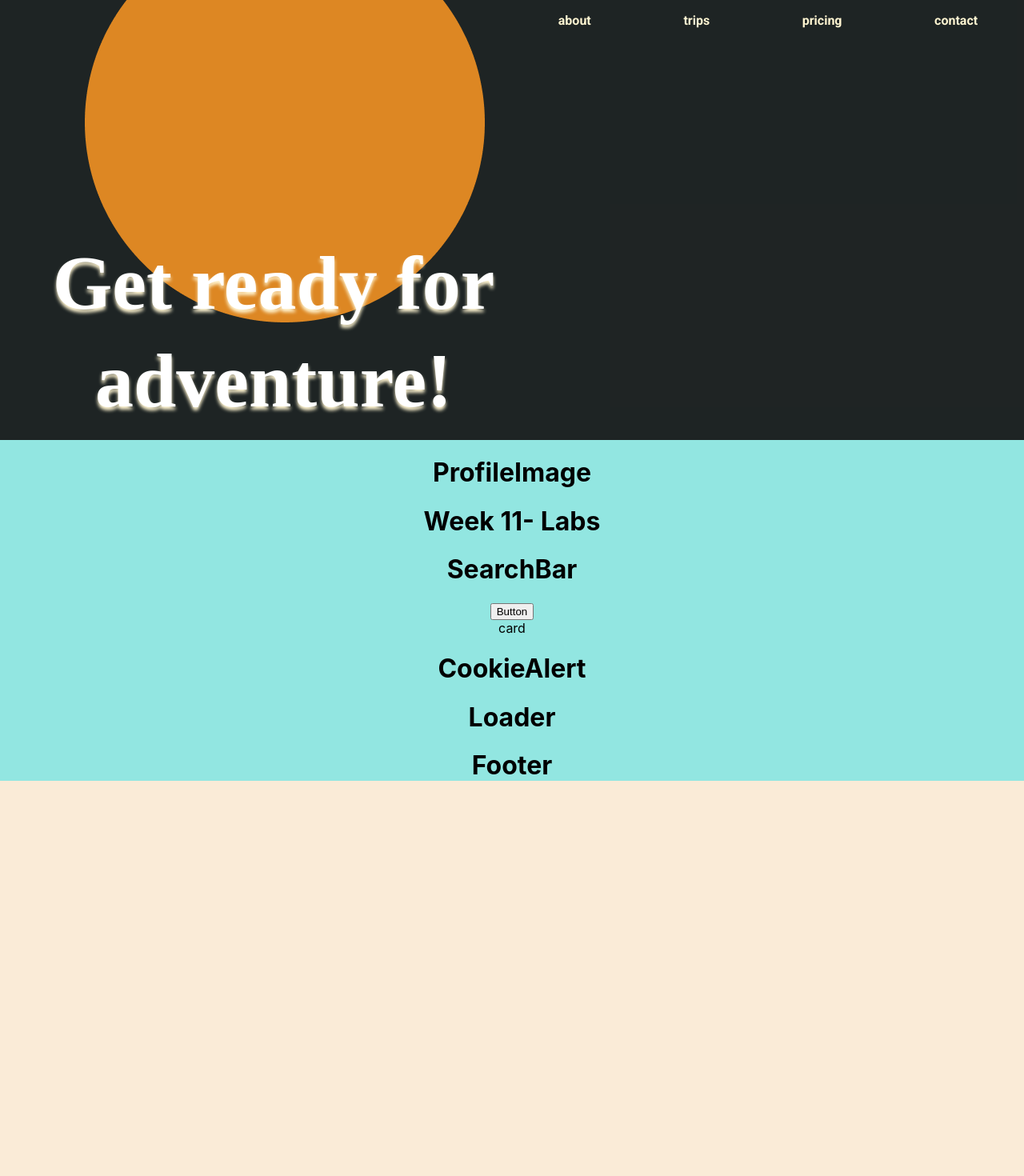
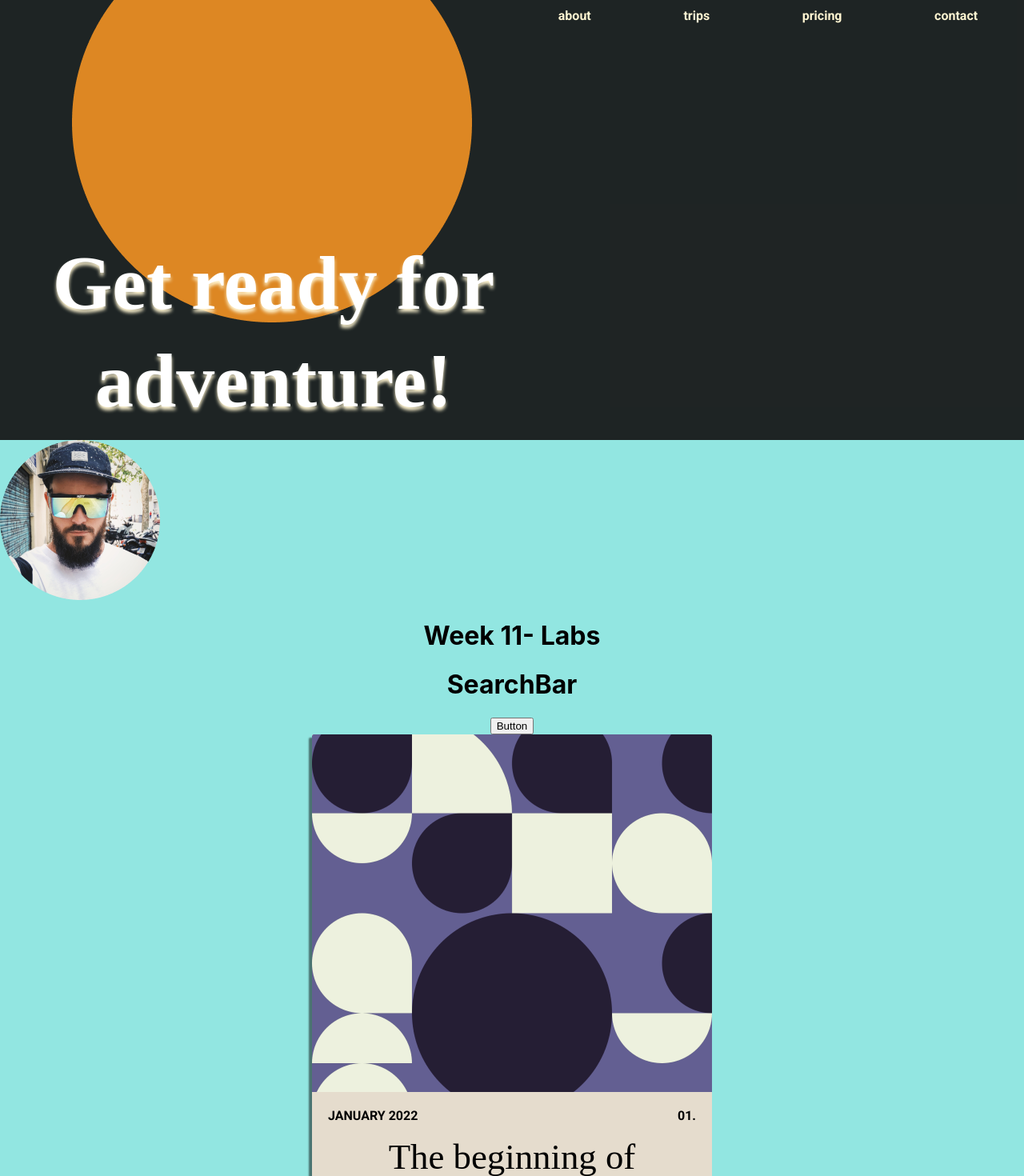
Before and after one commit to PriscilaAlfaro/labs-reusable-components-react, a React (Create React App) app: page / in a window 1280 px wide. Shown: the top 1470 px of the page at 80% size. Before the commit the page ends 998 px from the top, so only its background shows below. Built offline with nearby package versions, Linux system fonts and the light colour scheme; the HTML template or start-up script is replaced by a standard one.

Commit message:
feat: add card and profile image design

```diff
--- a/public/index.html
+++ b/public/index.html
@@ -10,7 +10,8 @@
   <link rel="preconnect" href="https://fonts.googleapis.com">
   <link rel="preconnect" href="https://fonts.gstatic.com" crossorigin>
   <link href="https://fonts.googleapis.com/css2?family=Roboto:wght@700&display=swap" rel="stylesheet">
-
+  <link href="https://fonts.googleapis.com/css2?family=Montserrat:wght@700&family=Roboto:wght@700&display=swap"
+    rel="stylesheet">
   <!--
       manifest.json provides metadata used when your web app is installed on a
       user's mobile device or desktop. See https://developers.google.com/web/fundamentals/web-app-manifest/
--- a/src/App.js
+++ b/src/App.js
@@ -11,20 +11,32 @@ import Loader from './Loader'
 
 
 const App= () => {
-  const title={
+  const title = {
     headerTitle:  "Get ready for adventure!",
     headerBackgroundColor: "rgba(21, 20, 20, 0.92)",
   }
 
+  const card = {
+    title: "The beginning of everything.",
+    image: "./images/magic-pattern.png",
+    date: "January 2022",
+    number:"01."
+  }
+
+  const profileImage = {
+    image: "./images/profile.png",
+    name: "Linus Ekenstam",
+    textColor: "#EBFF00",
+  }
 
   return (
     <div className="main-container">
       <Header title={title.headerTitle} backgroundColor={title.headerBackgroundColor}/>
-      <ProfileImage />
+      <ProfileImage image={profileImage.image} name={profileImage.name} textColor={profileImage.image}/>
       <h1>Week 11- Labs</h1>
       <SearchBar />
       <Button />
-      <Card />
+      <Card title={card.title} image={card.image} date={card.date} number={card.number}/>
       <CookieAlert/>
       <Loader />
       <Footer />
--- /dev/null
+++ b/src/Card/card.css
@@ -0,0 +1,50 @@
+.card-container{
+    color: #000000;
+    background: #E5DCCD;
+    box-shadow: -4px 4px 2px rgba(0, 0, 0, 0.5);
+    border-radius: 2px;
+    width: 300px;
+    height: 550px;
+    margin: 0 auto;
+}
+
+.card-image{
+    width: 100%;
+    height: 310px;
+    border-radius: 2px 2px 0px 0px;
+}
+
+.paragraph-container{
+    font-family: Roboto;
+    display: flex;
+    justify-content: space-between;
+    margin: 0 20px;
+}
+
+.card-title{
+    font-family: Rosarivo;
+    font-style: normal;
+    font-weight: normal;
+    font-size: 2.8rem;
+    max-width: 330px;
+    margin: 0 auto;
+}
+
+@media (min-width: 768px) {
+.card-container{
+    width: 500px;
+    height: 650px;
+}
+
+.card-image{
+    width: 500px;
+    height: 447px;
+}
+}
+
+@media (min-width: 992px) {
+.header-title{
+    font-size: 6rem;
+    line-height: 122px;
+}
+}
--- a/src/Card/index.js
+++ b/src/Card/index.js
@@ -1,11 +1,16 @@
 import React from 'react';
-// import './App.css';
+import './card.css';
 
 
-const Card=()=> {
+const Card = ({title, image, date, number})=> {
     return (
         <div className="card-container">
-            <index>card</index>
+            <img className="card-image" src={image} alt="card patron"/>
+            <div className="paragraph-container">
+            <p>{date.toUpperCase()}</p>
+            <p>{number}</p>
+            </div>
+            <h1 className="card-title">{title}</h1>
         </div>
     );
 }
--- a/src/Header/header.css
+++ b/src/Header/header.css
@@ -23,32 +23,40 @@ z-index: 1;
 .header-image{
     position: absolute;
     width: 70%;
-left: 106px;
+    left: 90px;
     top: 0px;
     overflow: hidden;
 }
 
 .header-pages{
-    font-family: Roboto;
+    font-family: 'Roboto', sans-serif;
     color: #FFF5D1;
     font-weight: bold;
     display: flex;
     width: 50%;
-    justify-content:space-around;
-    margin-left: 50%;
+    justify-content: center;
+    margin-left: 25%;
     z-index: 1;
 }
 
+.header-paragraph{
+    margin: 10px;
+}
 
 @media (min-width: 768px) {
 .header-title{
     font-size: 4.5rem;
-
 }
 
 .header-image{
     width: 500px;
 }
+.header-pages{
+    width: 50%;
+    justify-content:space-around;
+     margin-left: 50%;
+}
+
 }
 
 @media (min-width: 992px) {
--- a/src/Header/index.js
+++ b/src/Header/index.js
@@ -7,10 +7,10 @@ const Header = ({ title, backgroundColor})=> {
         <div className="header-container" style={{background: backgroundColor}}>
             <h1 className="header-title">{title}</h1>
             <div className="header-pages">
-                <p>about</p>
-                <p>trips</p>
-                <p>pricing</p>
-                <p>contact</p>
+                <p className="header-paragraph">about</p>
+                <p className="header-paragraph">trips</p>
+                <p className="header-paragraph">pricing</p>
+                <p className="header-paragraph">contact</p>
             </div>
             <img className="header-image" src="./images/circle.png" alt="yellow circle"/>
         </div>
--- a/src/ProfileImage/index.js
+++ b/src/ProfileImage/index.js
@@ -1,11 +1,13 @@
 import React from 'react';
-// import './App.css';
+import './profileImage.css';
 
 
-const ProfileImage=()=> {
+const ProfileImage = ({ image, name, textColor})=> {
     return (
-        <div className="profileImage-container">
-            <h1>ProfileImage</h1>
+        <div className="profile-container">
+            <div className="profile-overlay"></div>
+            <img className="profile-image" src={image} alt="profile" />
+            <p className="profile-name">{name}</p>
         </div>
     );
 }
--- /dev/null
+++ b/src/ProfileImage/profileImage.css
@@ -0,0 +1,51 @@
+.profile-container{
+    border-radius: 50%;
+    width: 200px;
+    position: relative;
+    text-align: center;
+}
+
+.profile-overlay{
+    background: rgba(17, 17, 17, 0.73);
+    position: absolute;
+    height: 99%;
+    width: 100%;
+    left: 0;
+    top: 0;
+    bottom: 0;
+    right: 0;
+    opacity: 0;
+    -webkit-transition: all 0.4s ease-in-out 0s;
+    -moz-transition: all 0.4s ease-in-out 0s;
+    transition: all 0.4s ease-in-out 0s;
+    border-radius: 50%;
+}
+
+.profile-container:hover .profile-overlay{
+  opacity: 1;
+}
+
+.profile-image{
+    width: 200px;
+}
+
+.profile-name{
+    font-size: 30px;
+    line-height: 37px;
+    font-family: 'Montserrat', sans-serif;
+    color: #EBFF00;
+    font-weight: bold;
+    max-width: 168px;
+    position: absolute;
+    top: 35%;
+    left: 50%;
+    transform: translate(-50%, -50%);
+    display: none;
+}
+
+.profile-container:hover .profile-name{
+    display: block;
+    -webkit-transition: all 0.6s ease-in-out 0s;
+    -moz-transition: all 0.6s ease-in-out 0s;
+    transition: all 0.6s ease-in-out 0s;
+}
```
Also changed, not shown: public/images/magic-pattern.png (added), public/images/profile.png (added). Lines whose indentation alone changed are shown as unchanged.
